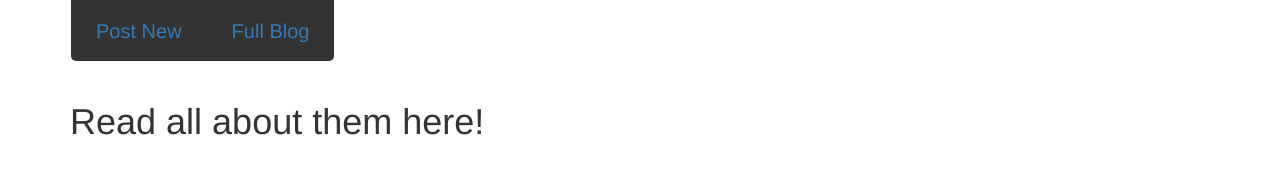
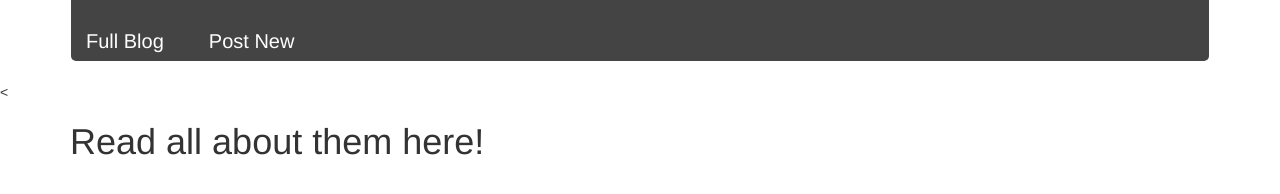
Before and after one commit to patricklocke/DepotULab14, a plain HTML site: page client/index.html in a window 1280 px wide. Drawn offline with nearby package versions, Linux system fonts and the light colour scheme; some packages are replaced by stand-ins of ours; no server answers.

Commit message:
Additional Styling for nav-bar.

```diff
--- a/client/css/styles.css
+++ b/client/css/styles.css
@@ -1,25 +1,26 @@
-#navlink{
+.navbar {
+ width: full;
+}
+#navlink a{
     text-align: center;
-    background-color: none;
-    border: white, 3px;
-    border-radius: 5px;
+    background-color: transparent;
     box-shadow: none;
     color: white;
+    margin-top: 20px;
+    font-size: 20px;
+    padding-right: 30px;
+    text-decoration: none;
     float: right;
-    margin-top: 30px;
-    font-size: 20px;
-    margin: 10px;
-    text-decoration: none;
 }
 
-#navlink:hover {
+#navlink a:hover {
     color: #ff6600;
     background-color: transparent;
     border: none;
 }
 
 .nav {
-    background-color: #333;
+    background-color: #444;
     border-radius: 5px;
     height: 65px;
     margin-top: -5px;
--- a/client/index.html
+++ b/client/index.html
@@ -15,14 +15,16 @@
 		<script src="js/controllers.js"></script>
     </head>
 	<body>
-        <div class ="container">
-            <nav class="navbar">
-                <div class="nav navbar-nav">
-                    <li id="navlink"><a href="#/">Full Blog</a></li>
-                    <li id="navlink"><a href="#/newpost">Post New</a></li>
+
+            <nav class="navbar container">
+                <div class="nav navbar-nav col-sm-12">
+
+                    <li id="navlink"> <a href="#/">Full Blog</a></li>
+                    <li id="navlink"> <a href="#/newpost">Post New</a></li>
+
                 </div>
             </nav>
-        </div>
+        <
         <div class="container">
 		    <div ng-view></div>
         </div>
```
